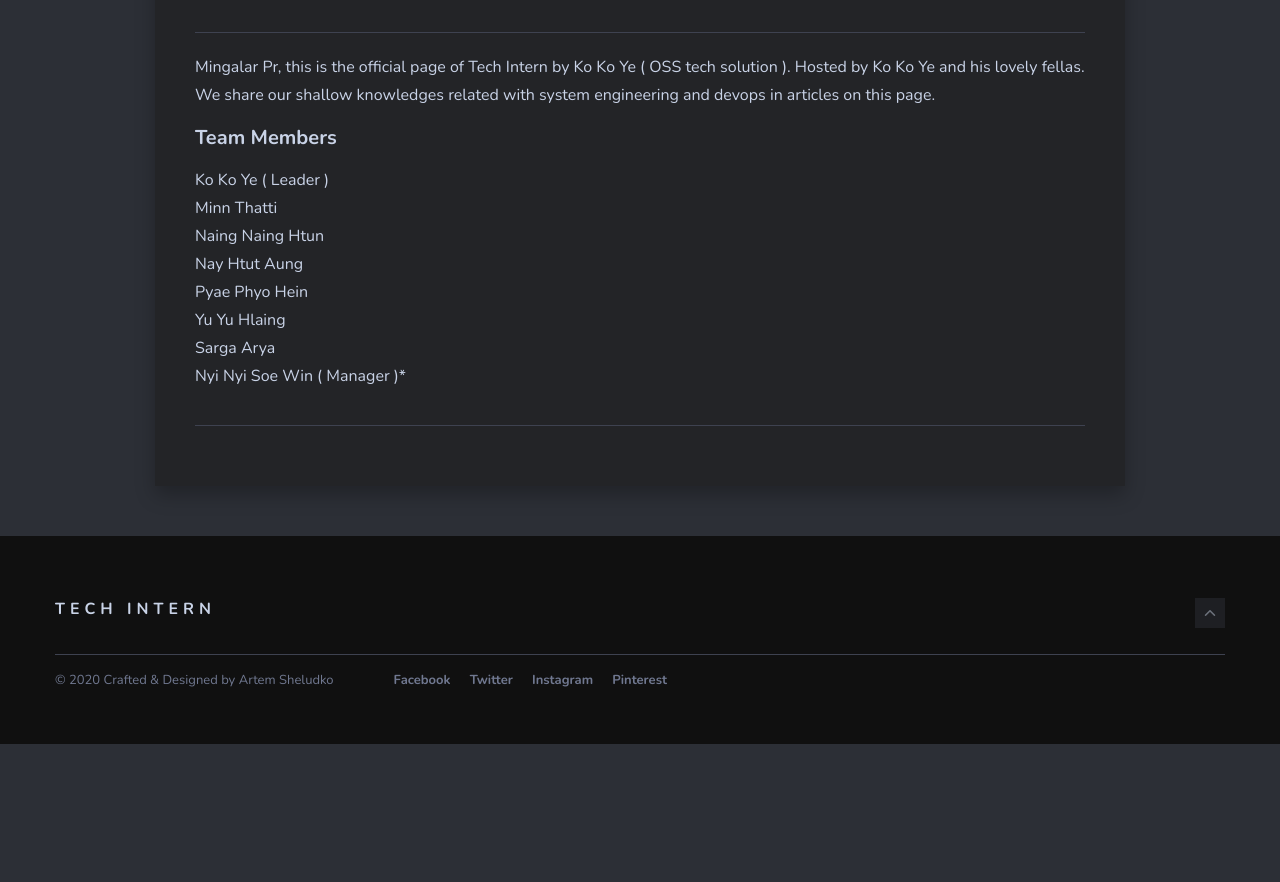
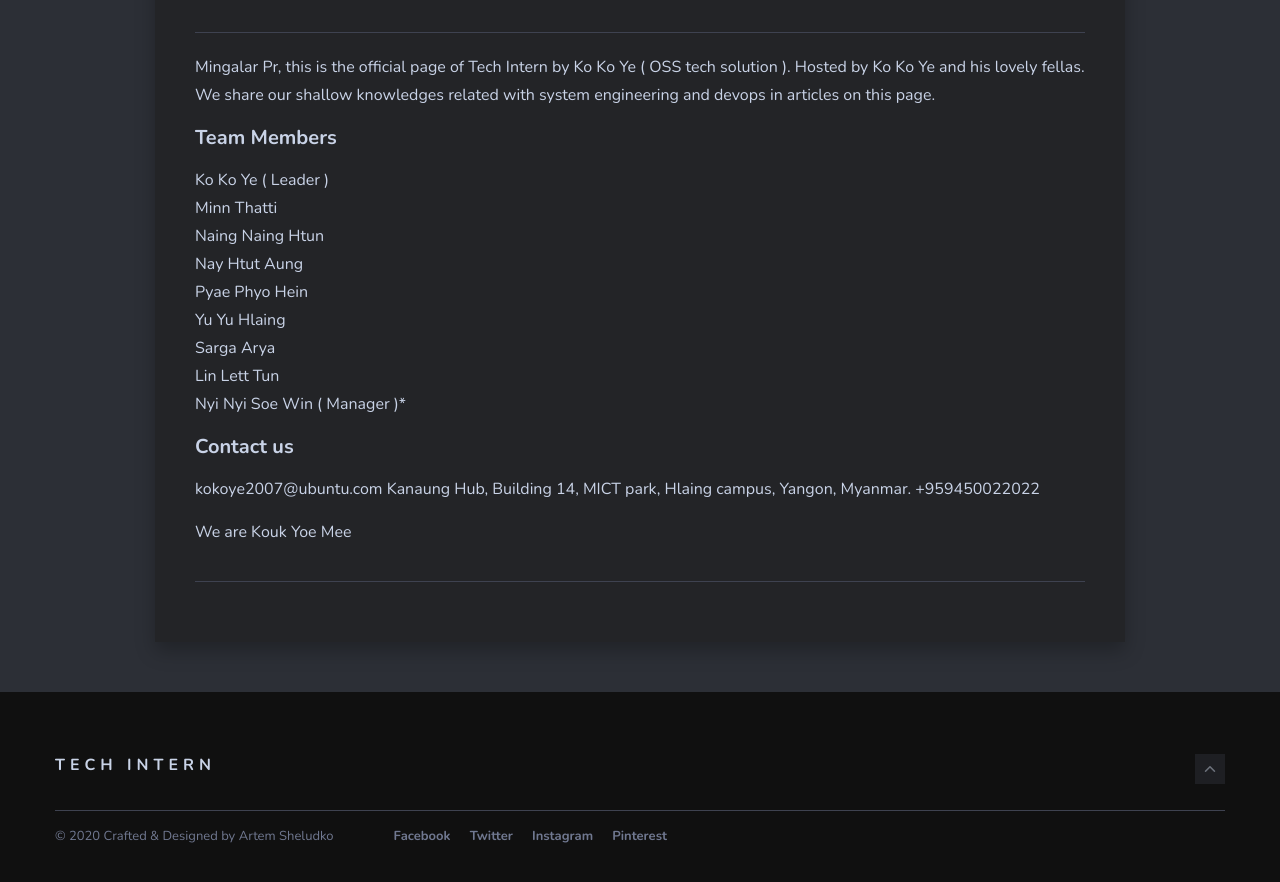
Before and after one commit to Tech-Intern/tech-intern.github.io, a Jekyll site: the page built from _pages/about.md, in a window 1280 px wide and 900 px high, scrolled down 816 px. Shown: the top 882 px of the window. Built offline with Jekyll 4.4.1, drawn with Linux system fonts in a browser that asks for light colours; nearby versions of some CDN libraries; our own code applies the rules of GitHub Pages for plain Markdown files; before the commit the page ends 1560 px from its top, so only the background shows below that.

Commit message:
About page 4

```diff
--- a/_pages/about.md
+++ b/_pages/about.md
@@ -16,4 +16,11 @@ Nay Htut Aung <br/>
 Pyae Phyo Hein<br/>
 Yu Yu Hlaing<br/>
 Sarga Arya<br/>
+Lin Lett Tun<br/>
 Nyi Nyi Soe Win ( Manager )*
+#### Contact us
+kokoye2007@ubuntu.com
+Kanaung Hub, Building 14, MICT park, Hlaing campus, Yangon, Myanmar.
++959450022022
+
+ <span text-align:center > We are Kouk Yoe Mee
```
